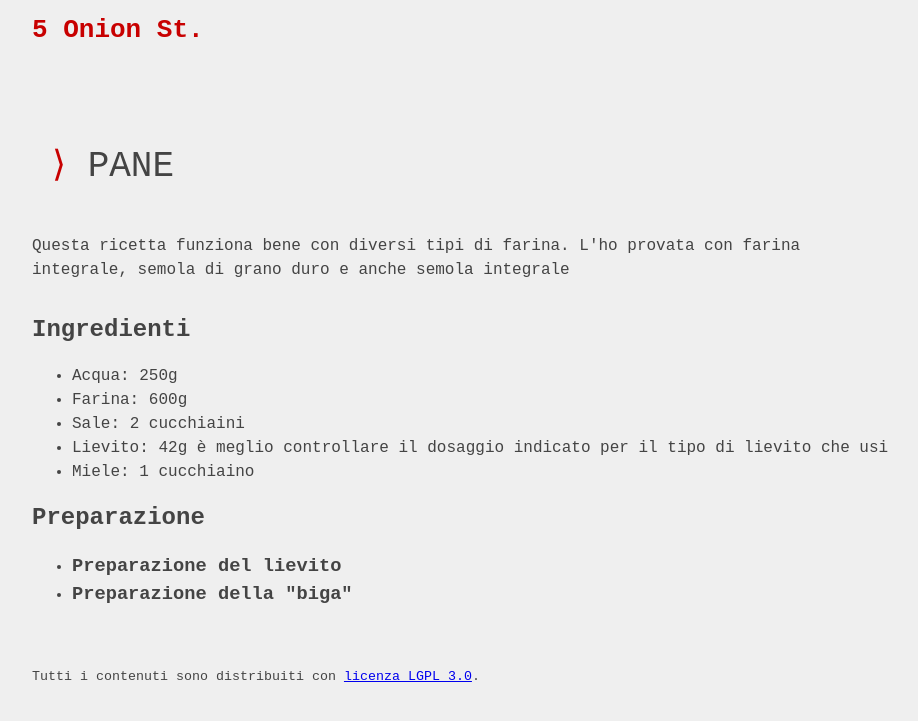
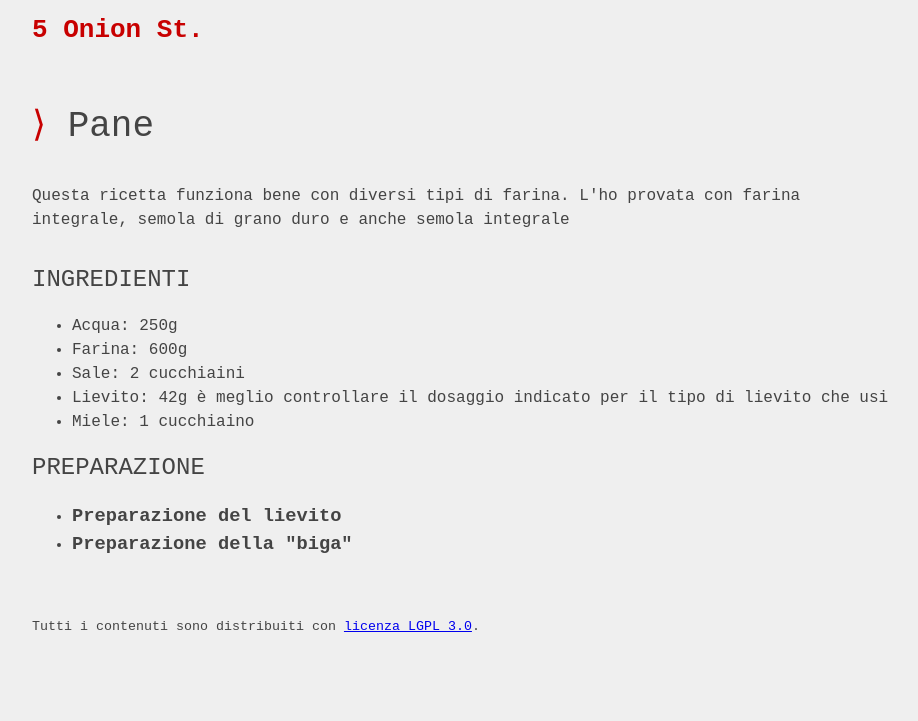
Before and after one commit to leeppolis/bagelis, a Jekyll site: the page built from _posts/2019-12-05-pane.md, in a window 1280 px wide. Shown: the top 721 px of the page, without its empty margins (178-1096 px from the left). Built offline with Jekyll 4.4.1, drawn with Linux system fonts in a browser that asks for light colours; some web fonts are replaced.

Commit message:
New template changes

```diff
--- a/_layouts/Recipe.html
+++ b/_layouts/Recipe.html
@@ -2,9 +2,7 @@
 layout: default
 ---
 <div class="bg-recipe bg-container">
-    <div class="bg-container">
-        <h1><span class="bullet">⟩</span> {{ page.title }}</h1>
-    </div>
+    <h1><span class="bullet">⟩</span> {{ page.title }}</h1>
 
     <div class="description">
         <p>{{ page.description }}</p>
--- a/assets/css/style.css
+++ b/assets/css/style.css
@@ -132,15 +132,10 @@ p {
 
 /* Recipe */
 
-
-.bg-recipe .quantity {
-}
-
 .bg-recipe h1 {
     font-size: 22px;
     font-weight: 400;
-    margin: 0;
-    text-transform: uppercase;
+    margin-bottom: 30px;
 }
 
 @media screen and (min-width:768px) {
@@ -154,42 +149,7 @@ p {
     display: inline-block;
 }
 
-.bg-recipe .bg-image {
-    display: block;
-    height: 50vh;
-    overflow: hidden;
-    position: relative;
-    width: auto;
+.bg-recipe h2 {
+    font-weight: 400;
+    text-transform: uppercase;
 }
-
-.bg-recipe .bg-image .title {
-    background: linear-gradient(45deg, rgba(0,0,0,.5) 0%,rgba(0,0,0,0) 100%);
-    bottom: 0;
-    display: flex;
-    flex-direction: column-reverse;
-    height: auto;
-    left: 0;
-    position: absolute;
-    right: 0;
-    top: 0;
-    width: auto;
-    z-index: 2;
-}
-
-.bg-recipe .bg-image .title h1 {
-    color: #fff;
-}
-
-.bg-recipe .bg-image img {
-    display: block;
-    height: 100%;
-    object-fit: cover;
-    object-position: center center;
-    width: 100%;
-}
-
-.bg-recipe .bg-image .bg-container {
-    flex: 0 0 auto;
-    max-width: 900px;
-    width: 100%;
-}
```
